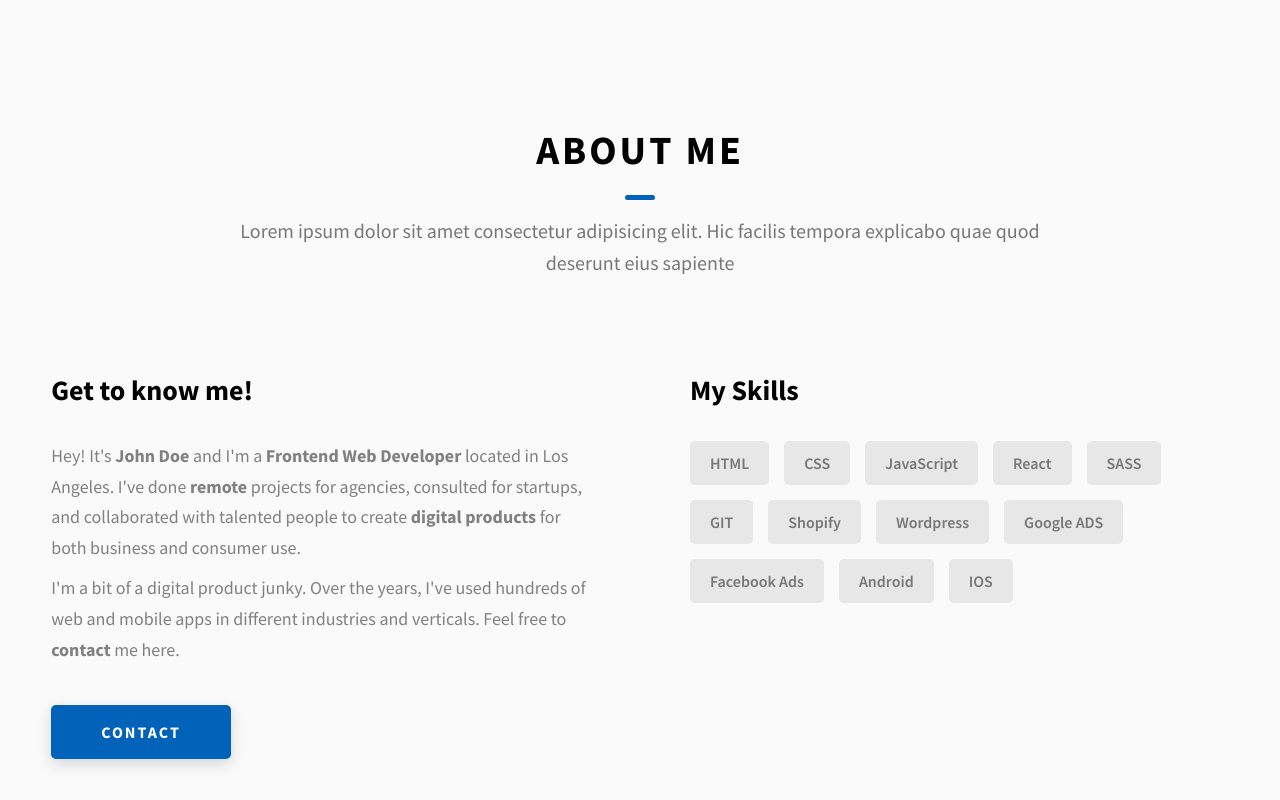
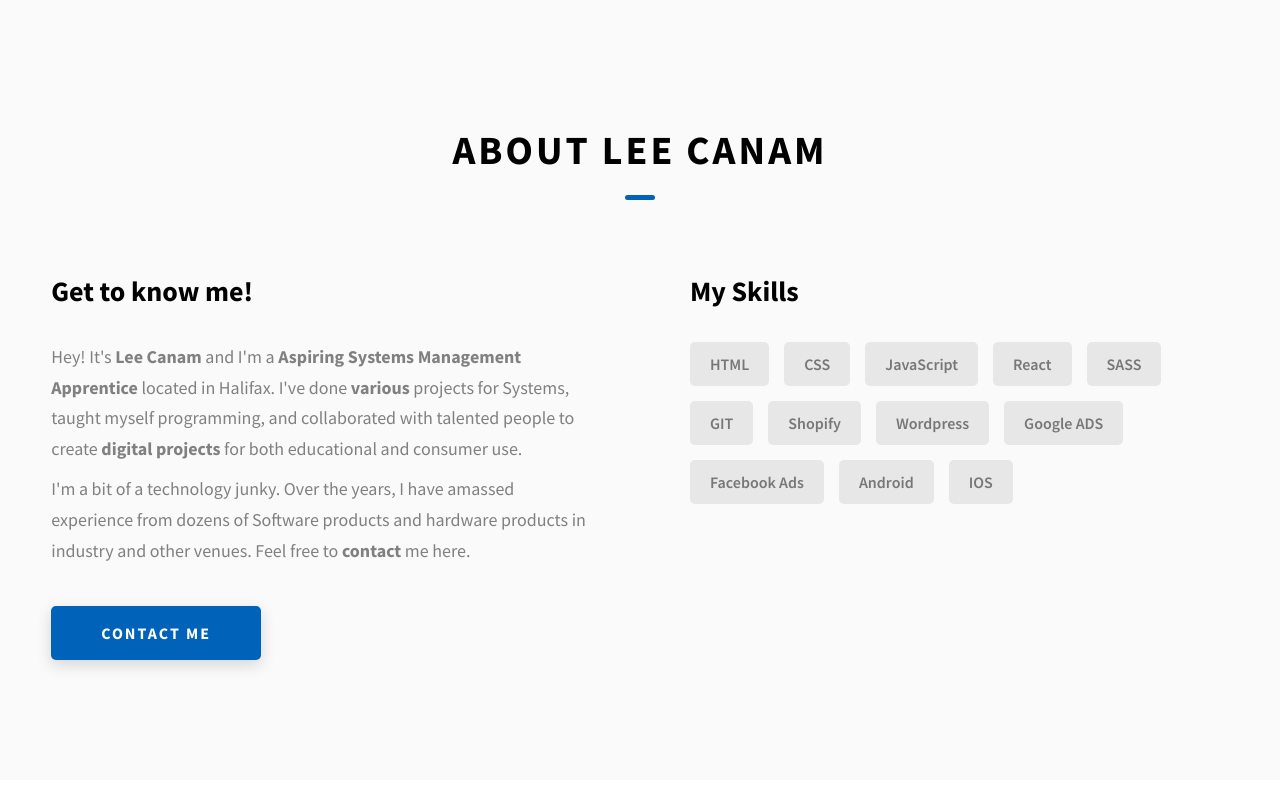
Before and after one commit to Leetus91/ePortfolio, a website: page Dopefolio-main/index.html in a window 1280 px wide. Shown: the part 800-1600 px from the top of the page. Drawn offline with Linux system fonts and the light colour scheme.

Commit message:
HTML updates to about me

```diff
--- a/Dopefolio-main/index.html
+++ b/Dopefolio-main/index.html
@@ -151,10 +151,8 @@
     <section id="about" class="about sec-pad">
       <div class="main-container">
         <h2 class="heading heading-sec heading-sec__mb-med">
-          <span class="heading-sec__main">About Me</span>
+          <span class="heading-sec__main">About Lee Canam</span>
           <span class="heading-sec__sub">
-            Lorem ipsum dolor sit amet consectetur adipisicing elit. Hic facilis
-            tempora explicabo quae quod deserunt eius sapiente
           </span>
         </h2>
         <div class="about__content">
@@ -163,24 +161,23 @@
             <div class="about__content-details">
               <p class="about__content-details-para">
                 Hey! It's
-                <strong>John Doe</strong>
-                and I'm a <strong> Frontend Web Developer </strong> located in
-                Los Angeles. I've done
-                <strong> remote </strong>
-                projects for agencies, consulted for startups, and collaborated
+                <strong>Lee Canam</strong>
+                and I'm a <strong> Aspiring Systems Management Apprentice </strong> located in
+                Halifax. I've done
+                <strong> various </strong>
+                projects for Systems, taught myself programming, and collaborated
                 with talented people to create
-                <strong>digital products </strong>
-                for both business and consumer use.
+                <strong>digital projects </strong>
+                for both educational and consumer use.
               </p>
               <p class="about__content-details-para">
-                I'm a bit of a digital product junky. Over the years, I've used
-                hundreds of web and mobile apps in different industries and
-                verticals. Feel free to
+                I'm a bit of a technology junky. Over the years, I have amassed experience from dozens of Software
+                products and hardware products in industry and other venues. Feel free to
                 <strong>contact</strong> me here.
               </p>
             </div>
             <a href="./#contact" class="btn btn--med btn--theme dynamicBgClr"
-              >Contact</a
+              >Contact Me</a
             >
           </div>
           <div class="about__content-skills">
```
